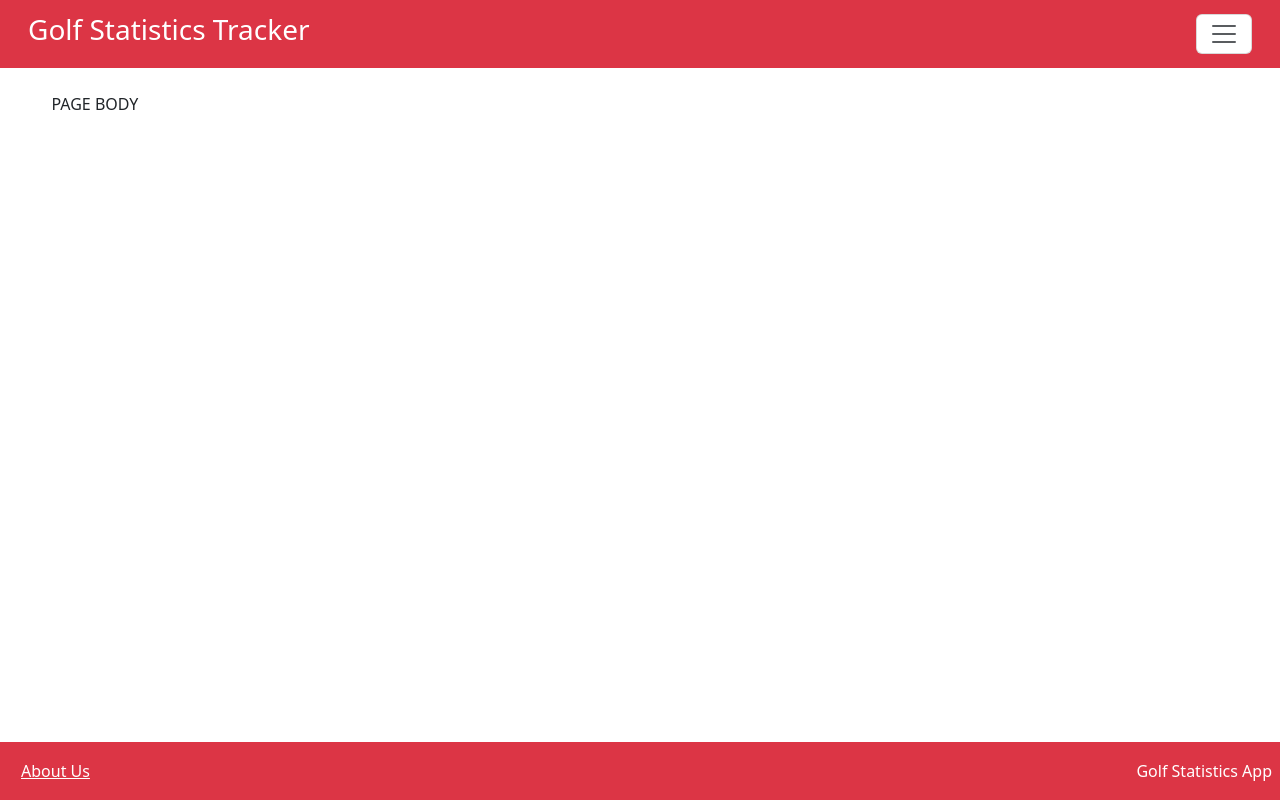
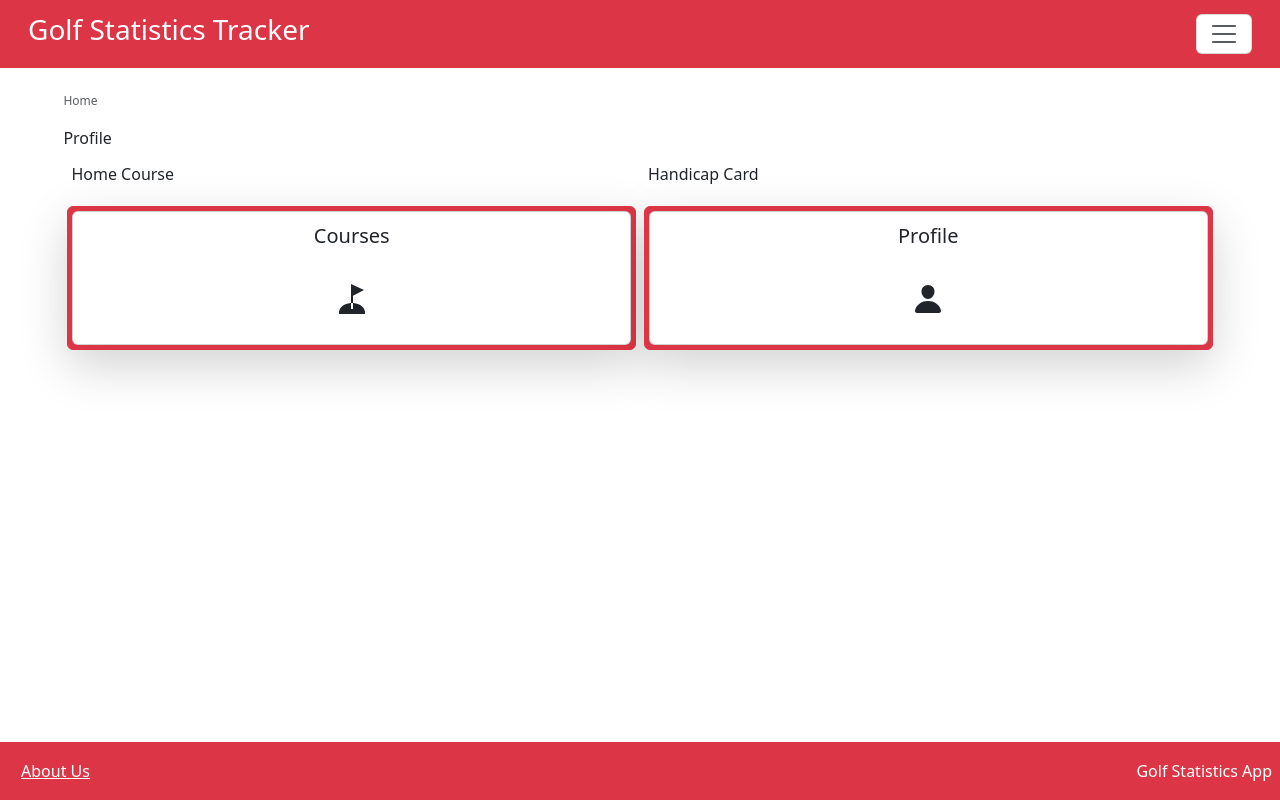
Before and after one commit to azimmerman17/golf-stats, a React (Vite) app in the folder react-frontend/: page / in a window 1280 px wide. Built offline with nearby package versions, Linux system fonts and the light colour scheme.

Commit message:
Initailized Home Page and base navigation method through app

```diff
--- a/react-frontend/src/App.css
+++ b/react-frontend/src/App.css
@@ -10,6 +10,10 @@
 
 .main-bottom {
   margin-bottom: 100px;
+}
+
+.breadcrumb-sm {
+  font-size: .75em;
 }
 
 
--- a/react-frontend/src/App.jsx
+++ b/react-frontend/src/App.jsx
@@ -6,6 +6,9 @@ import './App.css'
 
 import NavBar from './Components/Home/NavBar';
 import Footer from './Components/Home/Footer';
+import RenderPage from './Components/Home/RenderPage';
+
+import CurrentPageProvider from './Contexts/CurrentPageContext';
 
 function App() {
   const [title, setTitle] = useState('Golf Statitics App')
@@ -14,21 +17,23 @@ function App() {
     document.title = title
   }, [title])
 
-
   return (
     <>
       <Router>
       {/* CONTEXT PROVIDERS */}
-
+       <CurrentPageProvider>
         {/* PAGES */}
         <Container fluid>
           <Row className='mb-3'>
             <NavBar />
           </Row>
           <Row className='p-2 main m-auto mb-5'>
-          PAGE BODY
             <Routes>
-            {/* <Route exact path='/' element={<HomePage />} /> */}
+              <Route exact path='/' element={<RenderPage path='home' setTitle={setTitle}/>} />
+              <Route path='/about' element={<RenderPage path='about' setTitle={setTitle}/>} />
+              <Route path='/course' element={<RenderPage path='course' setTitle={setTitle}/>} />
+              <Route path='/profile' element={<RenderPage path='profile' setTitle={setTitle}/>} />
+
               {/* New User */}
               {/* Reset Password */}
             </Routes>
@@ -38,6 +43,7 @@ function App() {
           </Row>
         </Container>
         {/* CONTEXT PROVIDERS CLOSE */}
+        </CurrentPageProvider>
       </Router>
     </>
   )
--- /dev/null
+++ b/react-frontend/src/Assests/HomeCards.jsx
@@ -0,0 +1,15 @@
+// commented out card indicate future development
+const HomeCards = [
+  // {title: 'Statistics', icon: 'Stats', page: 'Stats', space: true},
+  // {title: 'Rounds', icon: 'Rounds', page: 'Rounds', space: true},
+  // {title: 'Handicap', icon: 'Handicap', page: 'Handicap', space: true},
+  // {title: 'Records', icon: 'Records', page: 'Records', space: true},
+  {title: 'Courses', icon: 'Courses', path: '/course', space: true},
+  // {title: 'My Bag', icon: 'Stats', page: 'Bag', space: true},
+  // {title: 'New Round', icon: 'Rounds Plus', page: 'New Round', space: true},
+  // {title: 'New Practice', icon: 'Practice Plus', page: 'New Practice', space: false},
+  // {title: `${ROLE === 'basic' ? 'Request' : 'Create'} Course`, icon: 'Course Plus', page: 'FacilityNew', space: false},
+  {title: 'Profile', icon: 'Profile', path: '/profile', space: true}
+]
+
+export default HomeCards
--- a/react-frontend/src/Assests/NavItems.jsx
+++ b/react-frontend/src/Assests/NavItems.jsx
@@ -1,5 +1,6 @@
 const NavItems = [
-  {name: 'Course', icon: 'Course', path: 'course', login: false, role: 'all'},
+  {name: 'Home', icon: 'Home', path: '/', login: false, role: 'all'},
+  {name: 'Course', icon: 'Courses', path: '/course', login: false, role: 'all'},
   {name: 'Login', icon: 'Login', path: '/', login: false, role: 'all'},
   {name: 'Logout', icon: 'Logout', path: '/', login: true, role: 'all'},
 
--- /dev/null
+++ b/react-frontend/src/Components/Home/Breadcrumbs.jsx
@@ -0,0 +1,28 @@
+import { useContext } from 'react';
+import Breadcrumb from 'react-bootstrap/Breadcrumb';
+
+
+const Breadcrumbs = ({ list }) => {
+  const listItems = list.map((item, i) => {
+    const  { name, change, active } = item
+
+    return (
+    <Breadcrumb.Item
+      // onClick={e => setCurrentPage(change)}
+      active={!active}
+      key={`breadcrumb-${name}`}
+      className='breadcrumb-sm'
+    >
+      {name}
+    </Breadcrumb.Item>
+    )
+  })
+
+  return (
+    <Breadcrumb>
+      {listItems}
+    </Breadcrumb>
+  );
+}
+
+export default Breadcrumbs
--- /dev/null
+++ b/react-frontend/src/Components/Home/DisplayCards.jsx
@@ -0,0 +1,32 @@
+import { useContext } from 'react'
+import Button from 'react-bootstrap/Button';
+import Card from 'react-bootstrap/Card';
+
+import GetIcon from '../../Functions/GetIcon';
+
+// import { CurrentPage } from '../Contexts/CurrentPageContext'
+
+const DisplayCards = ({ title, icon, page, path, space }) => {
+  // const { currentPage, setCurrentPage } = useContext(CurrentPage)
+
+  const handleClick = (page, path) => {
+    if (page) setCurrentPage(page)
+    else location.replace(path)
+  }
+
+  return (
+    <Button variant='danger' className='p-1 my-1 text-center shadow-lg nav-card w-100 h-100'  onClick={e => handleClick(page, path)}>
+      <Card className='m-0 p-0 w-100 h-100'>
+        <Card.Body className='m-0 p-1'>
+          <Card.Title className='mt-1 pt-1 mb-0 pb-0'>{title}</Card.Title>
+          {space ? <br ></br> : null}
+          <Card.Text className='mb-1 pb-2 pt-0 mt-0 fs-2 align-text-bottom'>
+            {GetIcon(icon)}
+          </Card.Text>
+        </Card.Body>
+      </Card>
+    </Button>
+  )
+}
+
+export default DisplayCards
--- /dev/null
+++ b/react-frontend/src/Components/Home/HomePage.jsx
@@ -0,0 +1,45 @@
+import Container from 'react-bootstrap/Container'
+import Row from 'react-bootstrap/Row'
+import Col from 'react-bootstrap/Col'
+
+import HomeCards from '../../Assests/HomeCards'
+import Breadcrumbs from './BreadCrumbs'
+import DisplayCards from './DisplayCards'
+
+const HomePage = ({}) => {
+
+  const breadcrumbList = [
+    {name: 'Home', change: '', active: false}
+  ]
+
+  const navCards = HomeCards.map(card => {
+    const { title, icon, page, path, space } = card
+
+    return (
+      <Col className='mx-auto p-1' key={`HPcard-${title}`}>
+        <DisplayCards title={title} icon={icon} page={page} path={path} space={space}/>
+      </Col>
+    )
+  })
+  return (
+    <Container fluid>
+      <Breadcrumbs list={breadcrumbList}></Breadcrumbs>
+      <Row className='my-1 mx-auto'>
+        Profile
+      </Row>
+      <Row className='my-1 mx-auto'>
+        <Col className='p-2'>
+          Home Course
+        </Col>
+        <Col className='p-2'>
+          Handicap Card
+        </Col>
+      </Row>
+      <Row className='my-1 mx-auto'>
+        {navCards}
+      </Row>
+    </Container>
+  )
+}
+
+export default HomePage
--- /dev/null
+++ b/react-frontend/src/Components/Home/RenderPage.jsx
@@ -0,0 +1,39 @@
+import { useContext } from 'react'
+
+import { CurrentPage } from '../../Contexts/CurrentPageContext'
+
+import HomePage from './HomePage'
+
+
+const RenderPage = ({ path, setTitle }) => {
+  const { currentPage, setCurrentPage } = useContext(CurrentPage)
+
+  setTitle(`Golf Statitics App - ${path.split(' ').map(word => word[0].toUpperCase() + word.slice(1)).join(' ')}`)
+
+
+  switch(path) {
+    case 'about':
+      return path
+    // Course Group
+    case 'course':
+      switch (currentPage) {
+        default:
+          return path
+      }
+
+
+
+    // Profile Group
+    case 'profile':
+       switch (currentPage) {
+        default:
+          return path
+      }
+
+
+    default:
+      return <HomePage />
+  }
+}
+
+export default RenderPage
--- /dev/null
+++ b/react-frontend/src/Contexts/CurrentPageContext.jsx
@@ -0,0 +1,16 @@
+// context for the current navigated page
+import { createContext, useState } from 'react';
+
+export const CurrentPage = createContext()
+
+const CurrentPageProvider = ({ children }) => {
+  const [currentPage, setCurrentPage] = useState('')
+
+  return (
+    <CurrentPage.Provider value={{ currentPage, setCurrentPage }}>
+        {children}
+    </CurrentPage.Provider>
+  )
+}
+
+export default CurrentPageProvider
--- a/react-frontend/src/Functions/GetIcon.jsx
+++ b/react-frontend/src/Functions/GetIcon.jsx
@@ -1,14 +1,20 @@
-import { IoGolfSharp, IoLogInOutline, IoLogOutOutline } from 'react-icons/io5';
+import { IoGolfSharp, IoLogInOutline, IoLogOutOutline, IoPerson, IoGolf } from 'react-icons/io5';
+import { FaHouseChimney } from 'react-icons/fa6';
 
 const GetIcon = (iconName) => {
+
+  console.log(iconName)
   switch (iconName) {
-    case 'Course':
+    case 'Courses':
       return <IoGolfSharp />
+    case 'Home':
+      return <FaHouseChimney />
+    case 'Login':
+      return <IoLogInOutline />
     case 'Logout':
       return <IoLogOutOutline />
-    case 'Login':
-      return <IoLogInOutline />
-
+    case 'Profile':
+      return <IoPerson />
     default:
       return null
   }
```
Lines whose indentation alone changed are shown as unchanged.
